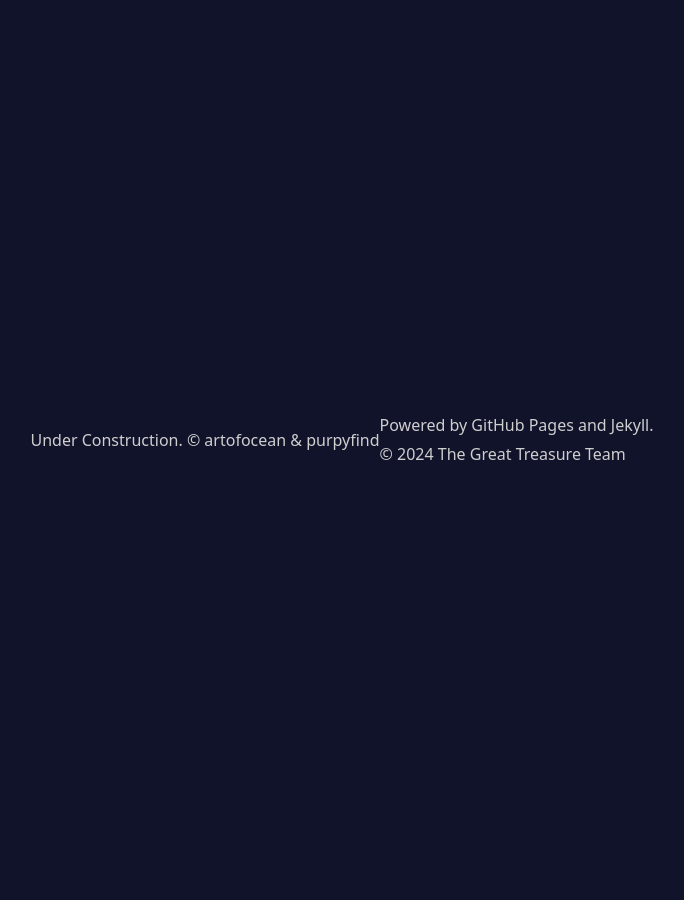
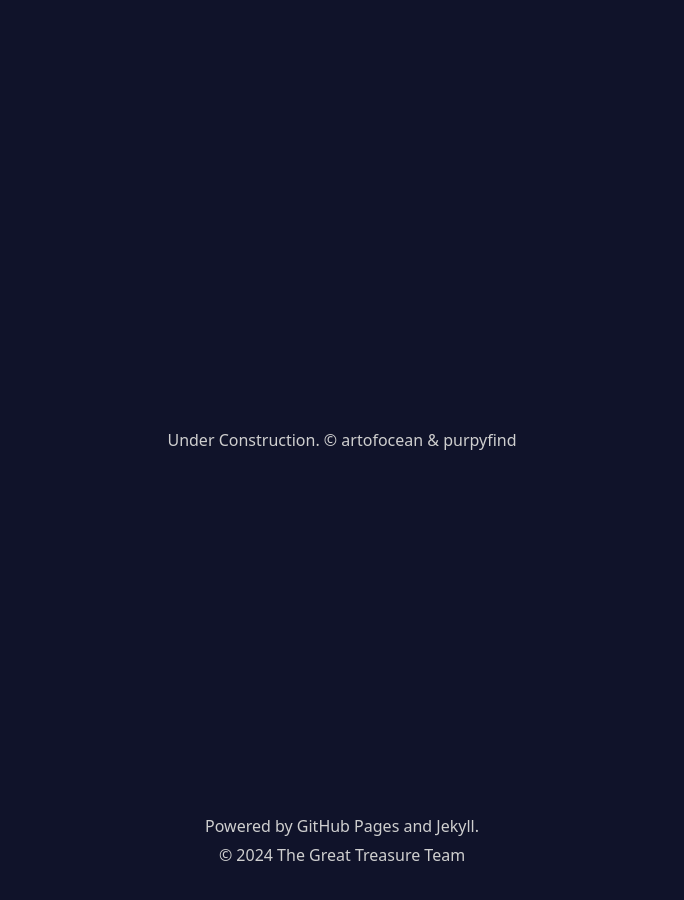
Before and after one commit to TheGreatTreasureBot/thegreattreasurebot.github.io, a Jekyll site: the page built from README.md, in a window 1280 px wide. Shown: the whole page, without its empty margins (298-982 px from the left). Built offline with Jekyll 4.4.1, drawn with Linux system fonts in a browser that asks for light colours; our own code applies the rules of GitHub Pages for plain Markdown files.

Commit message:
Update style.css

```diff
--- a/assets/css/style.css
+++ b/assets/css/style.css
@@ -11,6 +11,7 @@ body {
     color: #f4f4f4;
     line-height: 1.8;
     display: flex;
+    flex-direction: column;
     justify-content: center;
     align-items: center;
     min-height: 100vh;
@@ -19,12 +20,13 @@ body {
 
 .container {
     max-width: 900px;
+    width: 100%;
     margin: 0 auto;
     background: #1F233A;
     padding: 30px;
     border-radius: 12px;
     box-shadow: 0 5px 20px rgba(0, 0, 0, 0.5);
-    text-align: left;
+    text-align: center;
 }
 
 h1 {
@@ -32,7 +34,6 @@ h1 {
     font-weight: 600;
     color: #FFD700;
     margin-bottom: 20px;
-    text-align: center;
 }
 
 h2 {
@@ -40,7 +41,6 @@ h2 {
     font-weight: 500;
     color: #E3E3E3;
     margin-bottom: 15px;
-    text-align: left;
 }
 
 table {
@@ -59,11 +59,6 @@ th, td {
 
 tr:nth-child(even) {
     background-color: #323759;
-}
-
-.table-container {
-    display: flex;
-    justify-content: center;
 }
 
 table tr:hover {
@@ -92,6 +87,15 @@ button:hover {
     background-color: #E8C700;
 }
 
+footer {
+    position: fixed;
+    bottom: 10px;
+    width: 100%;
+    text-align: center;
+    font-size: 0.9rem;
+    color: #8c8c8c;
+}
+
 @media (max-width: 768px) {
     .container {
         padding: 20px;
```
